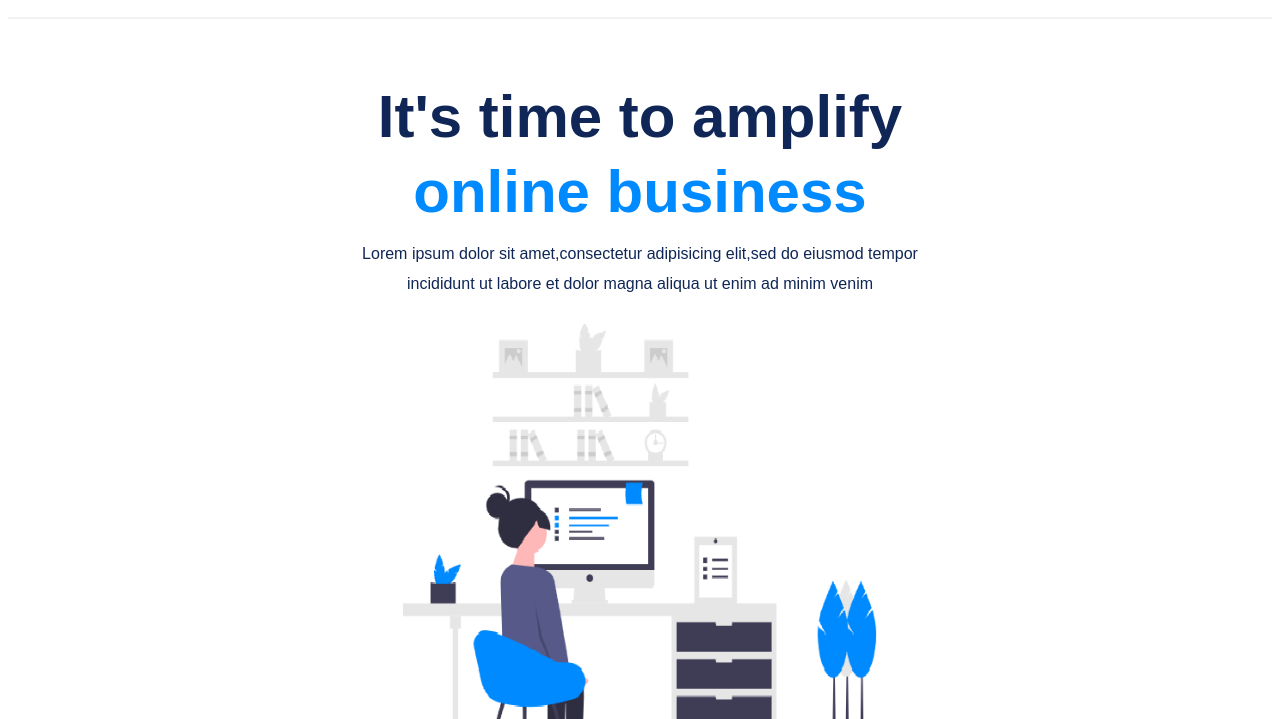
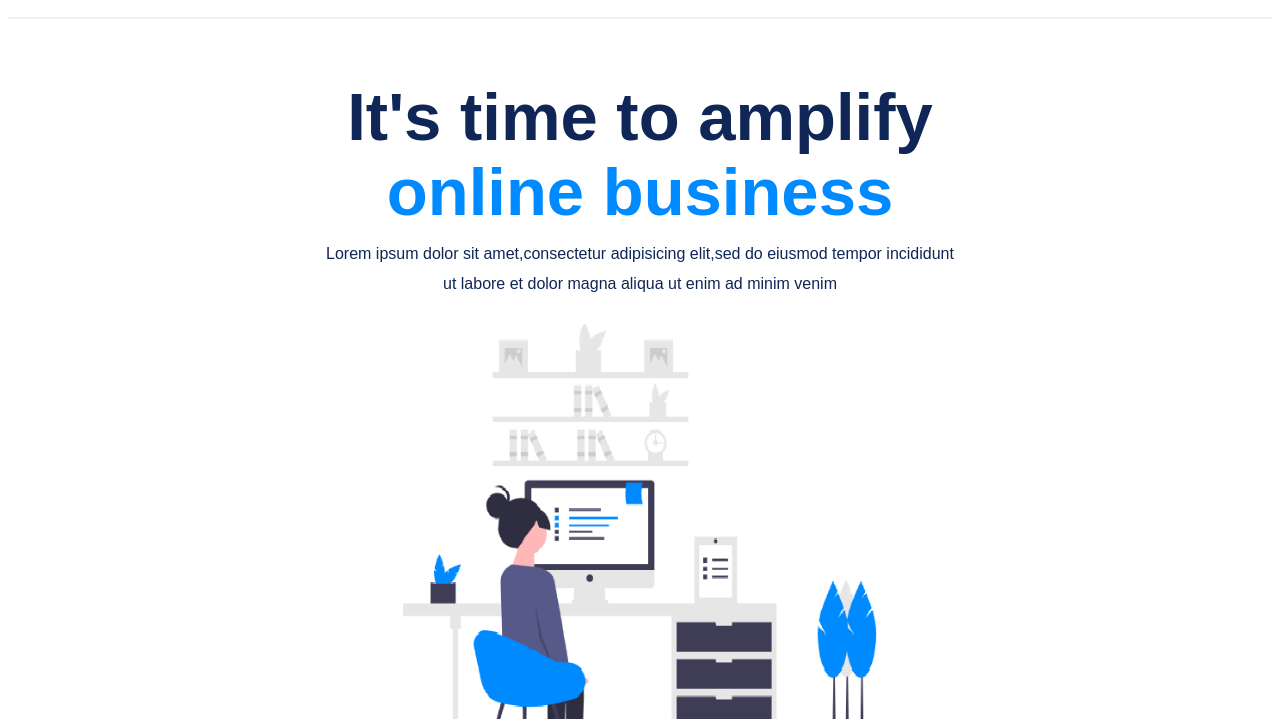
Before and after one commit to tahminataniya/quick2, a plain HTML site: page index.html in a window 1280 px wide. Shown: the part 81-800 px from the top of the page. Drawn offline with Linux system fonts and the light colour scheme.

Commit message:
Update style.css

```diff
--- a/css/style.css
+++ b/css/style.css
@@ -67,7 +67,7 @@ body{
 .b_content h1{
 	margin: 0;
 	text-align: center;
-	font-size: 60px;
+	font-size: 67px;
 	line-height: 75px;
 }
 .b_content h1 span{
@@ -75,7 +75,7 @@ body{
 }
 .b_content p{
 	margin: 10px 0 25px;
-	padding: 0 15px;
+	padding: 0 0px;
 	line-height:30px ;
 }
 .b_img{
```
